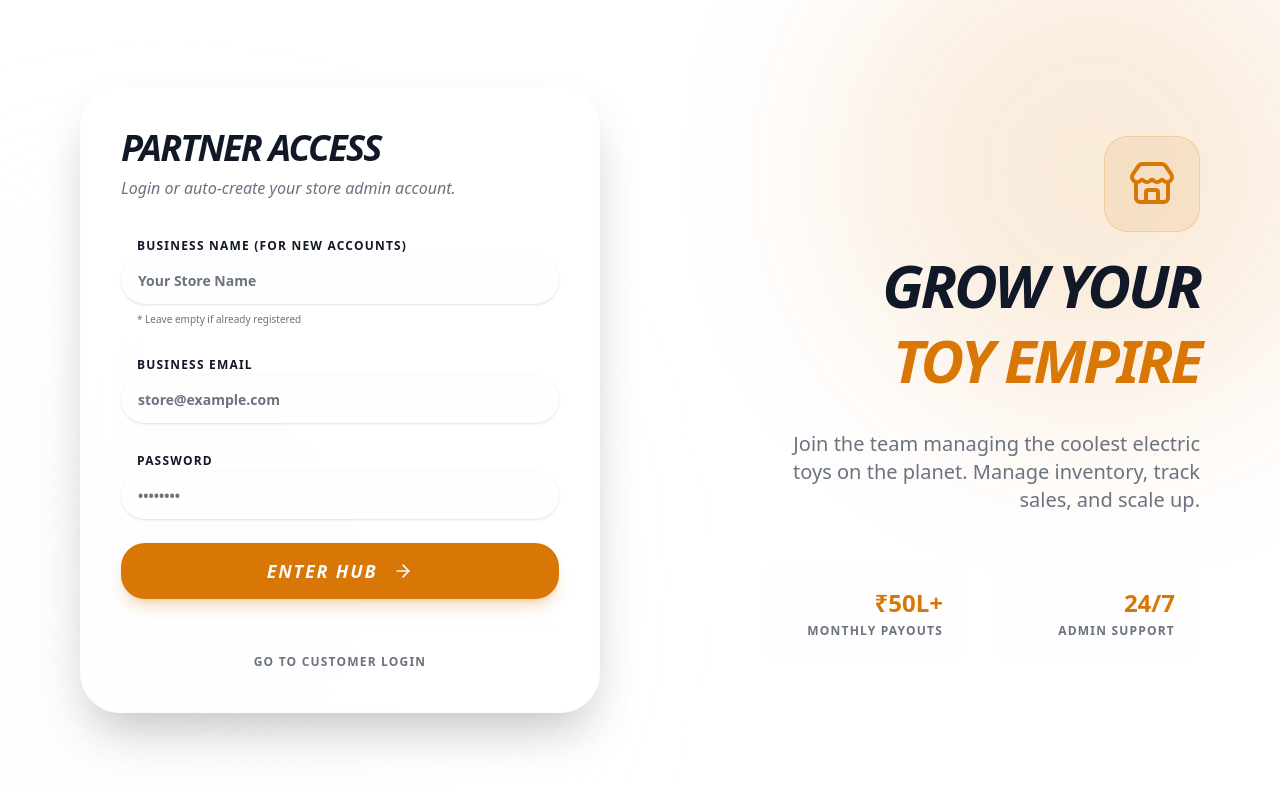
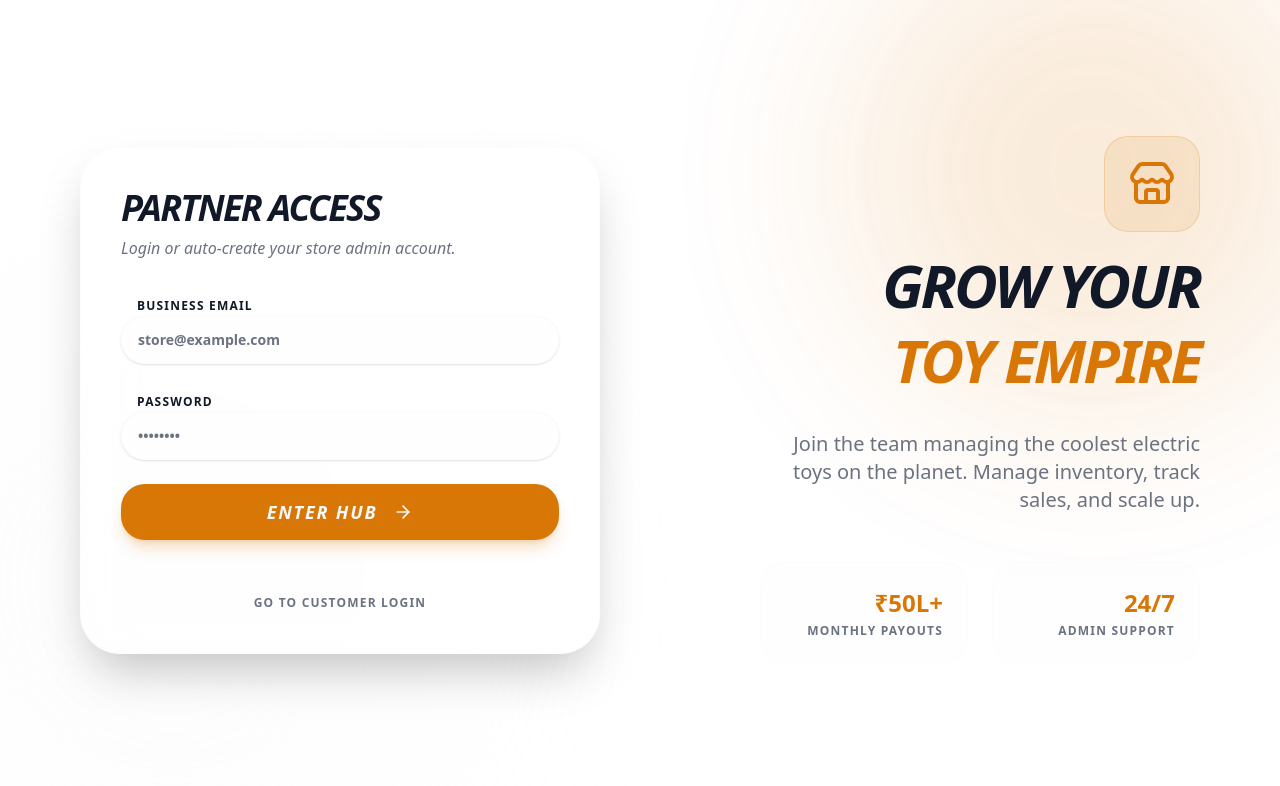
Before and after one commit to Rehan-Multani/Electici-Toys, a React (Vite) app in the folder Frontend/: page /admin/login in a window 1280 px wide. Shown: the top 786 px of the page. Built offline with nearby package versions, Linux system fonts and the light colour scheme.

Commit message:
frontend bugs fix

```diff
--- a/Frontend/src/modules/admin/layout/Sidebar.jsx
+++ b/Frontend/src/modules/admin/layout/Sidebar.jsx
@@ -27,14 +27,14 @@ export function Sidebar({ isOpen, onClose, onLogout }) {
     ];
 
     const SidebarContent = ({ mobile = false }) => (
-        <div className={cn("flex flex-col h-full", mobile ? "p-0" : "p-6")}>
+        <div className={cn("flex flex-col w-full", mobile ? "h-full" : "h-full p-6")}>
             {!mobile && (
                 <div className="flex items-center justify-center mb-10">
                     <span className="text-3xl font-black text-white tracking-tighter italic uppercase drop-shadow-sm">{admin?.fullName || 'ADMIN PANEL'}</span>
                 </div>
             )}
 
-            <nav className="flex-1 space-y-1 overflow-y-auto overflow-x-hidden px-2 custom-scrollbar">
+            <nav className="flex-1 min-h-0 overflow-y-auto overflow-x-hidden px-2 custom-scrollbar">
                 {navItems.map((item) => (
                     item.isHeader ? (
                         <div key={item.name} className="pt-4 pb-1 px-4 text-[11px] font-black tracking-[0.2em] text-slate-500 uppercase">
@@ -47,7 +47,7 @@ export function Sidebar({ isOpen, onClose, onLogout }) {
                             end={item.path === '/admin'}
                             onClick={() => mobile && onClose()}
                             className={({ isActive }) => cn(
-                                "group flex items-center gap-3 px-4 py-3 rounded-xl font-bold uppercase tracking-wide text-[11px] transition-all duration-300 ease-in-out border border-transparent",
+                                "group flex items-center gap-3 px-4 py-3 rounded-xl font-bold uppercase tracking-wide text-[11px] transition-all duration-300 ease-in-out border border-transparent flex-shrink-0",
                                 isActive
                                     ? "bg-primary text-white shadow-lg shadow-primary/25 scale-[1.02] border-primary/10"
                                     : "text-slate-400 hover:bg-white/10 hover:text-white hover:shadow-md hover:border-white/5 hover:scale-[1.02]"
@@ -69,7 +69,7 @@ export function Sidebar({ isOpen, onClose, onLogout }) {
                 ))}
             </nav>
 
-            <div className="pt-6 mt-auto px-2">
+            <div className="pt-4 mt-auto px-2 pb-safe flex-shrink-0">
                 <button
                     onClick={onLogout}
                     className="group flex items-center justify-center gap-3 px-6 py-4 w-full rounded-xl font-black italic uppercase tracking-widest text-xs text-red-400 bg-red-500/10 hover:bg-red-500 hover:text-white hover:shadow-lg hover:shadow-red-500/20 transition-all duration-300"
@@ -85,11 +85,13 @@ export function Sidebar({ isOpen, onClose, onLogout }) {
         <>
             {/* Mobile Sheet */}
             <Sheet open={isOpen} onOpenChange={onClose}>
-                <SheetContent side="left" className="w-[300px] border-primary/10 bg-[#0f172a] p-8 pt-12">
-                    <SheetHeader className="mb-8">
+                <SheetContent side="left" className="w-[300px] border-primary/10 bg-[#0f172a] p-0 flex flex-col h-[100dvh] overflow-hidden">
+                    <SheetHeader className="p-6 pb-2 flex-shrink-0">
                         <SheetTitle className="text-left text-3xl font-black text-white tracking-tighter italic uppercase">{admin?.fullName || 'Admin Panel'}</SheetTitle>
                     </SheetHeader>
-                    <SidebarContent mobile />
+                    <div className="flex-1 min-h-0 px-4 pb-6">
+                        <SidebarContent mobile />
+                    </div>
                 </SheetContent>
             </Sheet>
 
--- a/Frontend/src/modules/admin/pages/Auth/AdminLogin.jsx
+++ b/Frontend/src/modules/admin/pages/Auth/AdminLogin.jsx
@@ -13,7 +13,6 @@ export default function AdminLogin() {
     const { toast } = useToast();
     const [isLoading, setIsLoading] = useState(false);
     const [formData, setFormData] = useState({
-        businessName: '',
         email: '',
         password: '',
     });
@@ -24,7 +23,7 @@ export default function AdminLogin() {
 
         try {
             // Calling login but it essentially acts as "Enter Hub" (auto-register if new)
-            const result = await login(formData.email, formData.password, formData.businessName);
+            const result = await login(formData.email, formData.password);
 
             if (result.success) {
                 toast({
@@ -75,17 +74,8 @@ export default function AdminLogin() {
                         </div>
 
                         <form onSubmit={handleSubmit} className="space-y-6">
-                            <div className="space-y-2">
-                                <label className="text-xs font-black uppercase tracking-widest pl-4">Business Name (For New Accounts)</label>
-                                <Input
-                                    type="text"
-                                    placeholder="Your Store Name"
-                                    value={formData.businessName}
-                                    onChange={(e) => setFormData({ ...formData, businessName: e.target.value })}
-                                    className="h-12 rounded-2xl bg-secondary/10 border-secondary/20 focus:border-primary/50 text-sm font-bold"
-                                />
-                                <p className="text-[10px] text-muted-foreground pl-4">* Leave empty if already registered</p>
-                            </div>
+
+
 
                             <div className="space-y-2">
                                 <label className="text-xs font-black uppercase tracking-widest pl-4">Business Email</label>
--- a/Frontend/src/modules/admin/store/adminAuthStore.js
+++ b/Frontend/src/modules/admin/store/adminAuthStore.js
@@ -8,10 +8,10 @@ export const useAdminAuthStore = create(
             admin: null,
             isAuthenticated: false,
 
-            login: async (email, password, businessName) => {
+            login: async (email, password) => {
                 try {
                     // Call the new Merged Admin Login/Register Endpoint
-                    const response = await api.post('/auth/admin-login', { email, password, businessName });
+                    const response = await api.post('/auth/admin-login', { email, password });
                     if (response.data.success) {
                         const user = response.data.data;
                         // Store admin data and token
```
Also changed, not shown: 1 other file (tests, documents, lock files or other folders).
